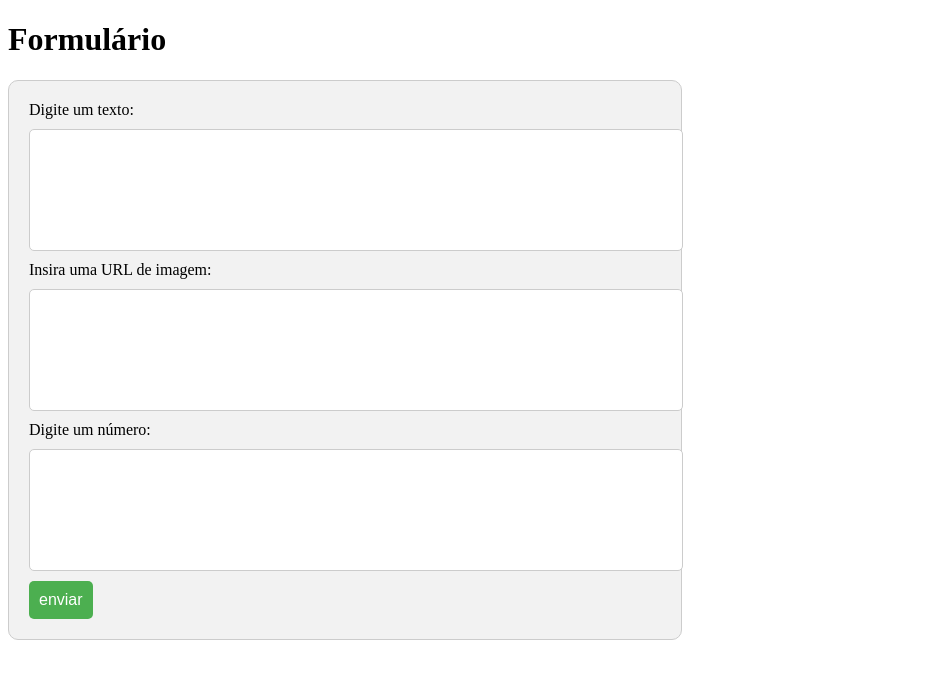
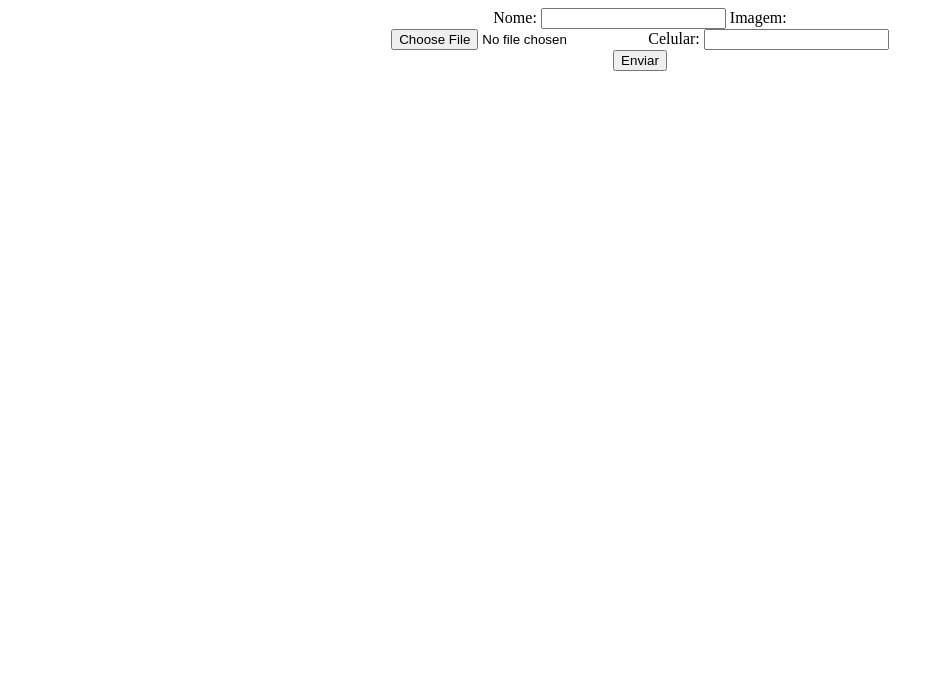
Before and after one commit to macshinaider/Lareanprojectx, a PHP site: page / in a window 1280 px wide. Shown: the top 679 px of the page, without its empty margins (0-944 px from the left). Run offline with PHP 8.4, Linux system fonts and the light colour scheme.

Commit message:
tes
teste

```diff
--- a/css/style.css
+++ b/css/style.css
@@ -1,31 +1,5 @@
-.meu-formulario {
-    background-color: #f2f2f2;
-    border: 1px solid #ccc;
-    border-radius: 10px;
-    padding: 20px;
-    width: 50%;
-  }
-
-  .meu-input {
-    width: 100%;
-    padding: 10px;
-    margin: 10px 0;
-    border-radius: 5px;
-    border: 1px solid #ccc;
-    font-size: 16px;
-    height: 100px;
-  }
-
-  .meu-botao {
-    background-color: #4CAF50;
-    color: white;
-    padding: 10px;
-    border: none;
-    border-radius: 5px;
-    cursor: pointer;
-    font-size: 16px;
-  }
-
-  .meu-botao:hover {
-    background-color: #3e8e41;
-  }
+.form-container {
+	max-width: 500px;
+	margin: 0 auto;
+	text-align: center;
+}
--- a/index.php
+++ b/index.php
@@ -1,19 +1,24 @@
 <!DOCTYPE html>
 <html>
 <head>
+	<meta charset="UTF-8">
 	<title>Formulário</title>
 	<link rel="stylesheet" type="text/css" href="css/style.css">
 </head>
 <body>
-	<h1>Formulário</h1>
-	<form class="meu-formulario" method="post" action="enviar.php">
-		<label for="texto">Digite um texto:</label>
-		<input type="text" id="texto" name="texto" class="meu-input" required>
-		<label for="imagem">Insira uma URL de imagem:</label>
-		<input type="text" id="imagem" name="imagem" class="meu-input" required>
-		<label for="numero">Digite um número:</label>
-		<input type="number" id="numero" name="numero" class="meu-input" required>
-		<input type="submit" value="enviar" class="meu-botao">
-	</form>
+	<div class="form-container">
+		<form method="POST" action="enviar.php" enctype="multipart/form-data">
+			<label for="nome">Nome:</label>
+			<input type="text" id="nome" name="nome" required>
+
+			<label for="imagem">Imagem:</label>
+			<input type="file" id="imagem" name="imagem">
+
+			<label for="celular">Celular:</label>
+			<input type="tel" id="celular" name="celular" required>
+
+			<input type="submit" value="Enviar">
+		</form>
+	</div>
 </body>
 </html>
```
Also changed, not shown: enviar.php (+24 -20 lines).
